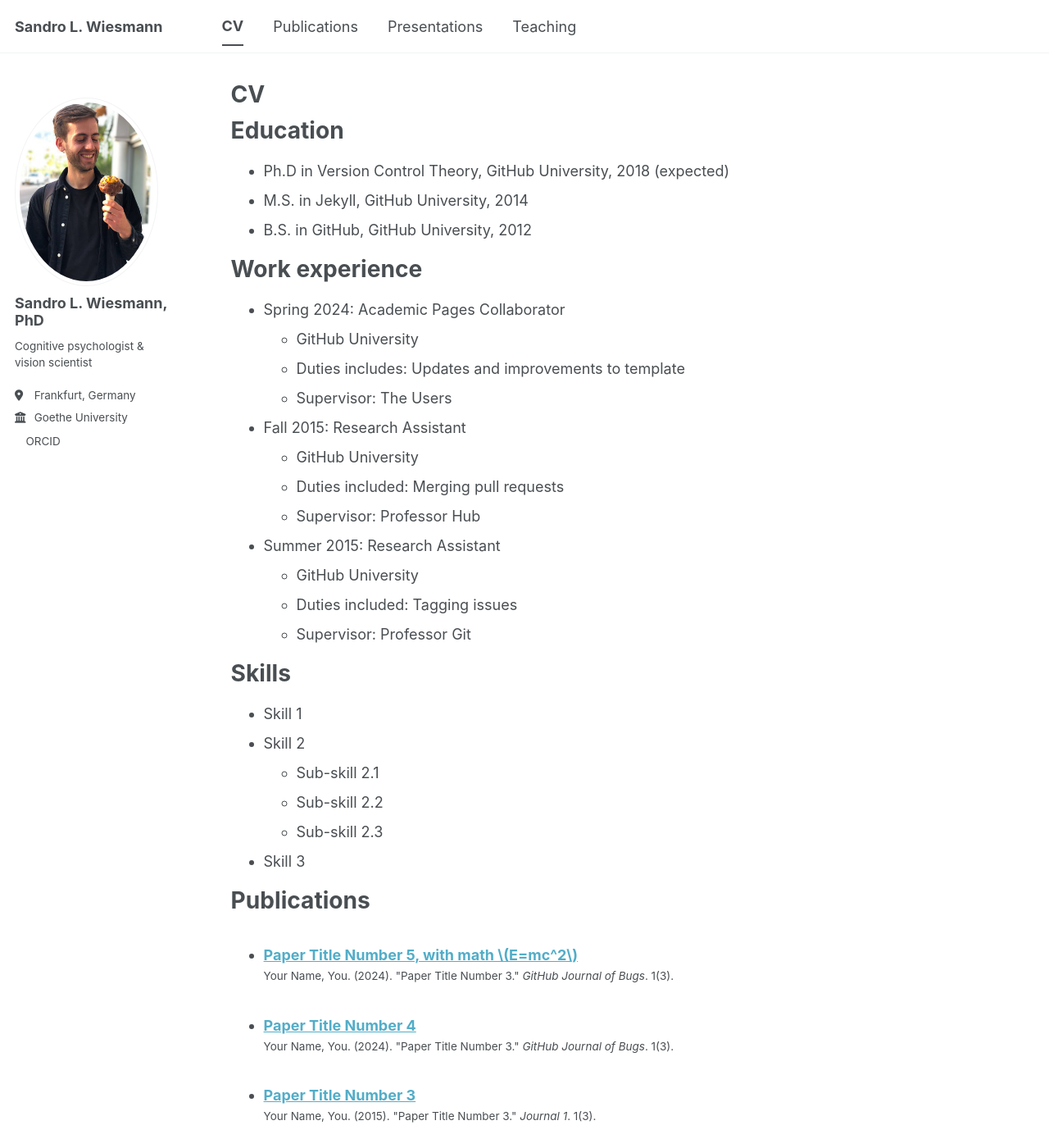
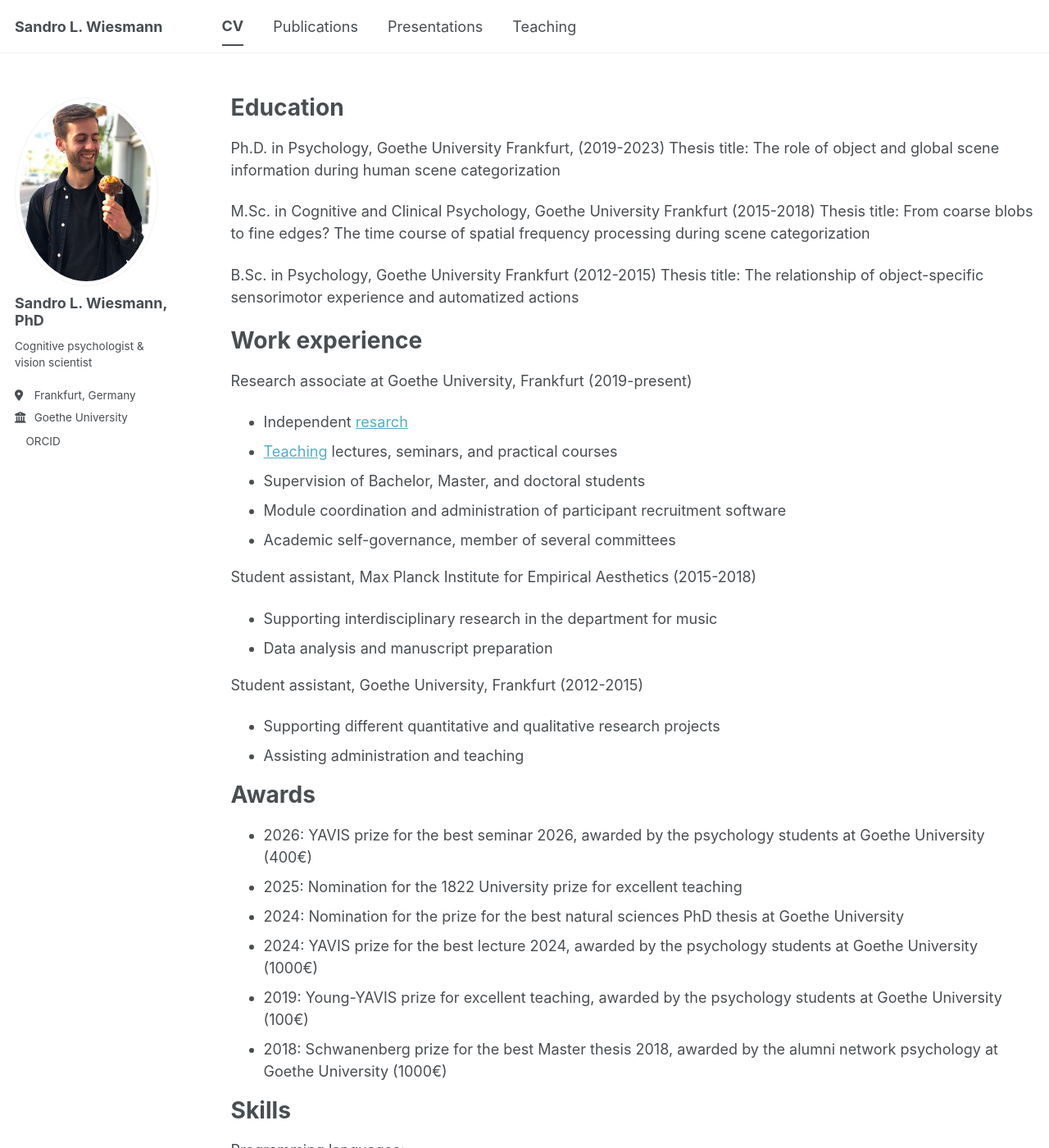
Before and after one commit to sandrowiesmann/sandrowiesmann.github.io, a Jekyll site: the page built from _pages/cv.md, in a window 1280 px wide and 1400 px high. Shown: the whole window at 82% size. Built offline with Jekyll 4.4.1, drawn with Linux system fonts in a browser that asks for light colours; a script bundle is joined from its source files by our own code; a style sheet for code colours, icons or effects is not loaded; some of the changed text lies outside the part shown.

Commit message:
Update cv.md

```diff
--- a/_pages/cv.md
+++ b/_pages/cv.md
@@ -1,6 +1,6 @@
 ---
 layout: archive
-title: "CV"
+title: ""
 permalink: /cv/
 author_profile: true
 redirect_from:
@@ -11,35 +11,54 @@ redirect_from:
 
 Education
 ======
-* Ph.D in Version Control Theory, GitHub University, 2018 (expected)
-* M.S. in Jekyll, GitHub University, 2014
-* B.S. in GitHub, GitHub University, 2012
+Ph.D. in Psychology, Goethe University Frankfurt, (2019-2023)
+  Thesis title: The role of object and global scene information during human scene categorization
+
+M.Sc. in Cognitive and Clinical Psychology, Goethe University Frankfurt (2015-2018)
+  Thesis title: From coarse blobs to fine edges? The time course of spatial frequency processing during scene categorization
+
+B.Sc. in Psychology, Goethe University Frankfurt (2012-2015)
+  Thesis title: The relationship of object-specific sensorimotor experience and automatized actions
 
 Work experience
 ======
-* Spring 2024: Academic Pages Collaborator
-  * GitHub University
-  * Duties includes: Updates and improvements to template
-  * Supervisor: The Users
+Research associate at Goethe University, Frankfurt (2019-present)
+* Independent [resarch](/research)
+* [Teaching](/teaching) lectures, seminars, and practical courses
+* Supervision of Bachelor, Master, and doctoral students
+* Module coordination and administration of participant recruitment software
+* Academic self-governance, member of several committees
 
-* Fall 2015: Research Assistant
-  * GitHub University
-  * Duties included: Merging pull requests
-  * Supervisor: Professor Hub
+Student assistant, Max Planck Institute for Empirical Aesthetics (2015-2018)
+* Supporting interdisciplinary research in the department for music
+* Data analysis and manuscript preparation
 
-* Summer 2015: Research Assistant
-  * GitHub University
-  * Duties included: Tagging issues
-  * Supervisor: Professor Git
+Student assistant, Goethe University, Frankfurt (2012-2015)
+* Supporting different quantitative and qualitative research projects
+* Assisting administration and teaching
+
+Awards
+======
+* 2026: YAVIS prize for the best seminar 2026, awarded by the psychology students at Goethe University (400€)
+* 2025: Nomination for the 1822 University prize for excellent teaching
+* 2024: Nomination for the prize for the best natural sciences PhD thesis at Goethe University
+* 2024: YAVIS prize for the best lecture 2024, awarded by the psychology students at Goethe University (1000€)
+* 2019: Young-YAVIS prize for excellent teaching, awarded by the psychology students at Goethe University (100€)
+* 2018: Schwanenberg prize for the best Master thesis 2018, awarded by the alumni network psychology at Goethe University (1000€)
 
 Skills
 ======
-* Skill 1
-* Skill 2
-  * Sub-skill 2.1
-  * Sub-skill 2.2
-  * Sub-skill 2.3
-* Skill 3
+Programming languages:
+* R: Data processing and analysis with tidyverse, ggplot2, lme4, etc.
+* JavaScript: Programming (online) experiments in jsPsych
+* Python: Programming experiments in PsychoPy
+* Matlab: Programming experiments in PsychToolbox, image processing with SHINE and LabelMe toolboxes
+
+Learning systems:
+* Moodle
+* OLAT
+* Mentimeter
+* eduVote
 
 Publications
 ======
@@ -59,6 +78,8 @@ Teaching
     {% include archive-single-cv.html %}
   {% endfor %}</ul>
 
-Service and leadership
+Service
 ======
-* Currently signed in to 43 different slack teams
+* Member of the examination board Bachelor & Master Psychology (2021-present)
+* Member of the PhD board Psychology (2024-present)
+* Reviewer for several journals (Journal of Neuroscience, PLOS One, Cognitive Research: Principles and Implications, etc.)
```
